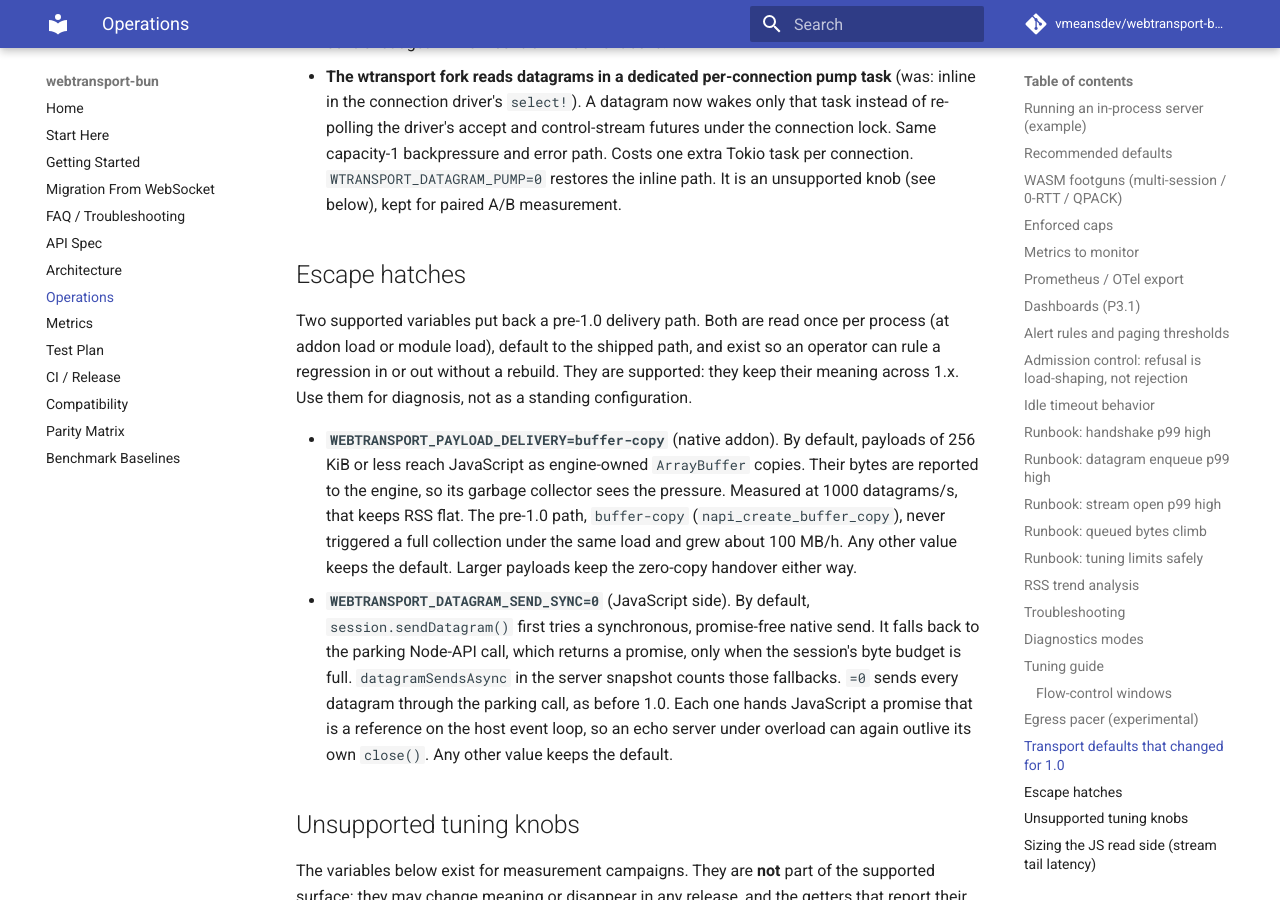
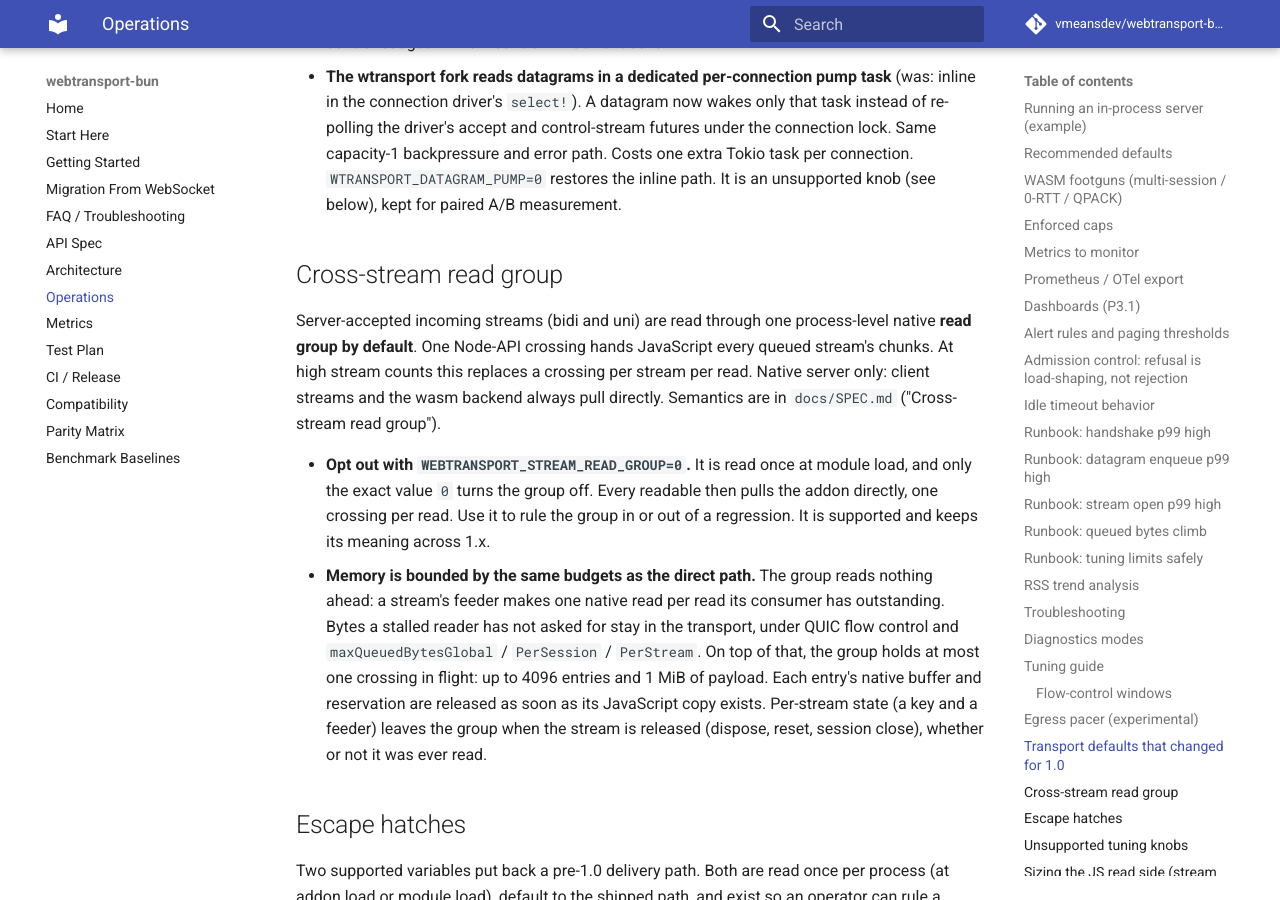
Before and after one commit to vmeansdev/webtransport-bun, an MkDocs documentation site: the page built from docs/OPERATIONS.md, in a window 1280 px wide and 900 px high, scrolled down 9556 px. Built offline with MkDocs 1.6.1 and Material for MkDocs 9.7.7, drawn with Linux system fonts in a browser that asks for light colours; comment, search, counter and statistics services are not loaded.

Commit message:
Document the read group as default-on
Audit group 13 stays on by default (Nikita's call; G11 T passed at that
default). PARITY_MATRIX.md records it as native and server-side only: native
client readables and the wasm backend keep the direct pull. OPERATIONS.md
documents the WEBTRANSPORT_STREAM_READ_GROUP=0 opt-out and the memory bound:
no read-ahead, the same transport budgets, and one in-flight crossing of at
most 4096 entries / 1 MiB. CHANGELOG gains the entry.

Co-Authored-By: Claude Opus 5.5 <noreply@anthropic.com>
Claude-Session: https://claude.ai/code/session_01K2GtrXJHQmc4MXSpwUgwdk

```diff
--- a/docs/OPERATIONS.md
+++ b/docs/OPERATIONS.md
@@ -355,6 +355,30 @@ release candidate can be redone.
   backpressure and error path. Costs one extra Tokio task per connection.
   `WTRANSPORT_DATAGRAM_PUMP=0` restores the inline path. It is an unsupported
   knob (see below), kept for paired A/B measurement.
+
+## Cross-stream read group
+
+Server-accepted incoming streams (bidi and uni) are read through one
+process-level native **read group by default**. One Node-API crossing hands
+JavaScript every queued stream's chunks. At high stream counts this replaces a
+crossing per stream per read. Native server only: client streams and the wasm
+backend always pull directly. Semantics are in `docs/SPEC.md` ("Cross-stream
+read group").
+
+- **Opt out with `WEBTRANSPORT_STREAM_READ_GROUP=0`.** It is read once at module
+  load, and only the exact value `0` turns the group off. Every readable then
+  pulls the addon directly, one crossing per read. Use it to rule the group in
+  or out of a regression. It is supported and keeps its meaning across 1.x.
+- **Memory is bounded by the same budgets as the direct path.** The group
+  reads nothing ahead: a stream's feeder makes one native read per read its
+  consumer has outstanding. Bytes a stalled reader has not asked for stay in
+  the transport, under QUIC flow control and
+  `maxQueuedBytesGlobal` / `PerSession` / `PerStream`. On top of that, the
+  group holds at most one crossing in flight: up to 4096 entries and 1 MiB of
+  payload. Each entry's native buffer and reservation are released as soon as
+  its JavaScript copy exists. Per-stream state (a key and a feeder) leaves the
+  group when the stream is released (dispose, reset, session close), whether
+  or not it was ever read.
 
 ## Escape hatches
 
```
Also changed, not shown: CHANGELOG.md (+11 -0 lines), docs/PARITY_MATRIX.md (+1 -0 lines), 1 other file.
